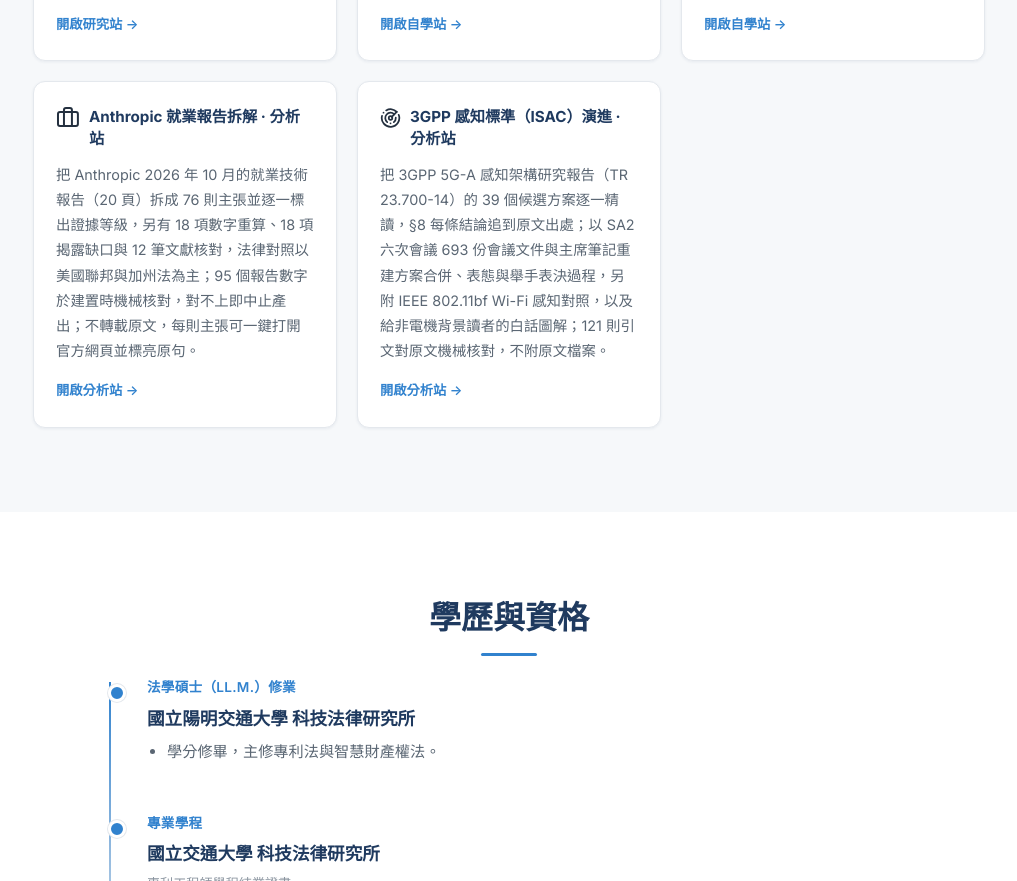
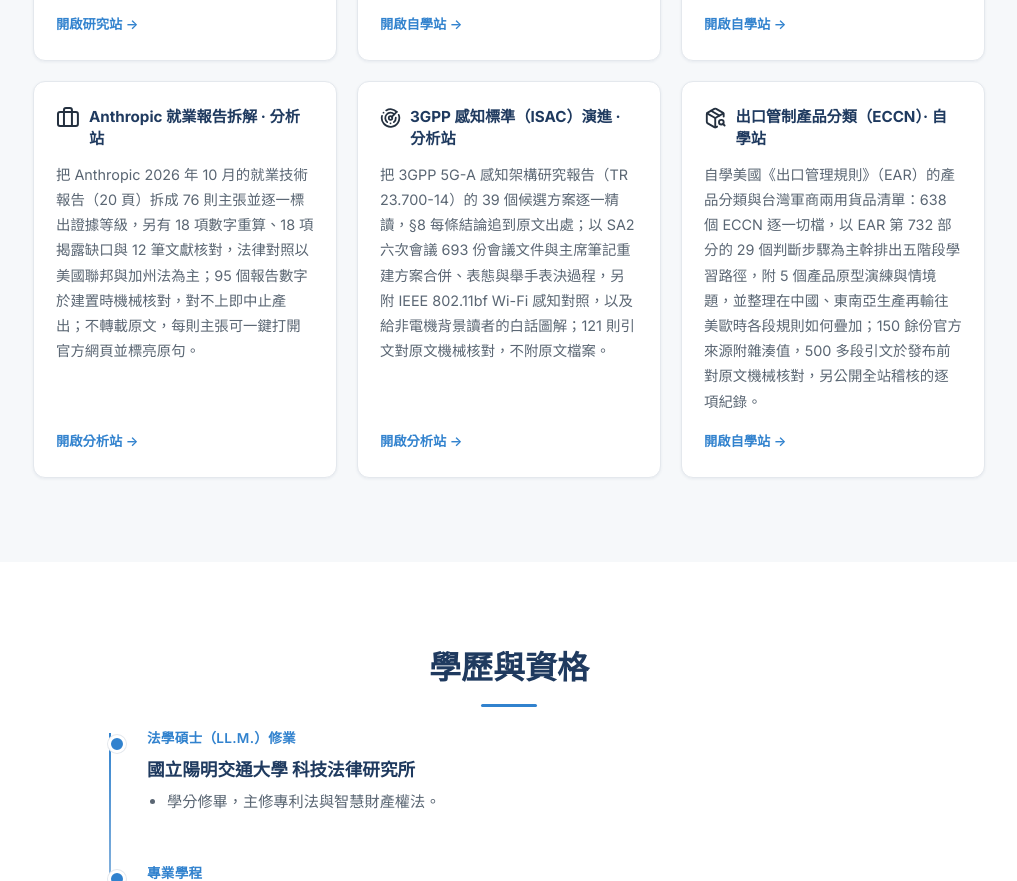
Before and after one commit to CeceFat/cv, a plain HTML site: page index.html in a window 1280 px wide. Shown: the part 4562-5443 px from the top of the page, without its empty margins (131-1148 px from the left). Drawn offline with nearby package versions, Linux system fonts and the light colour scheme; no server answers.

Commit message:
AI 工作流：新增出口管制產品分類（ECCN）自學站連結
Co-Authored-By: Claude Fable 5.2 <noreply@anthropic.com>

```diff
--- a/index.html
+++ b/index.html
@@ -314,6 +314,17 @@
                             <span class="repo-link">開啟分析站 →</span>
                         </div>
                     </a>
+                    <a class="repo-card" href="https://cecefat.github.io/eccn-ptc-study/" target="_blank" rel="noopener" data-repo="eccn-ptc-study">
+                        <div class="repo-head">
+                            <i data-lucide="package-search"></i>
+                            <h4>出口管制產品分類（ECCN）· 自學站</h4>
+                        </div>
+                        <p>自學美國《出口管理規則》（EAR）的產品分類與台灣軍商兩用貨品清單：638 個 ECCN 逐一切檔，以 EAR 第 732 部分的 29 個判斷步驟為主幹排出五階段學習路徑，附 5 個產品原型演練與情境題，並整理在中國、東南亞生產再輸往美歐時各段規則如何疊加；150 餘份官方來源附雜湊值，500 多段引文於發布前對原文機械核對，另公開全站稽核的逐項紀錄。</p>
+                        <div class="repo-meta">
+                            <span class="stars" hidden><i data-lucide="star"></i><span class="star-count"></span></span>
+                            <span class="repo-link">開啟自學站 →</span>
+                        </div>
+                    </a>
                 </div>
             </div>
         </section>
```
